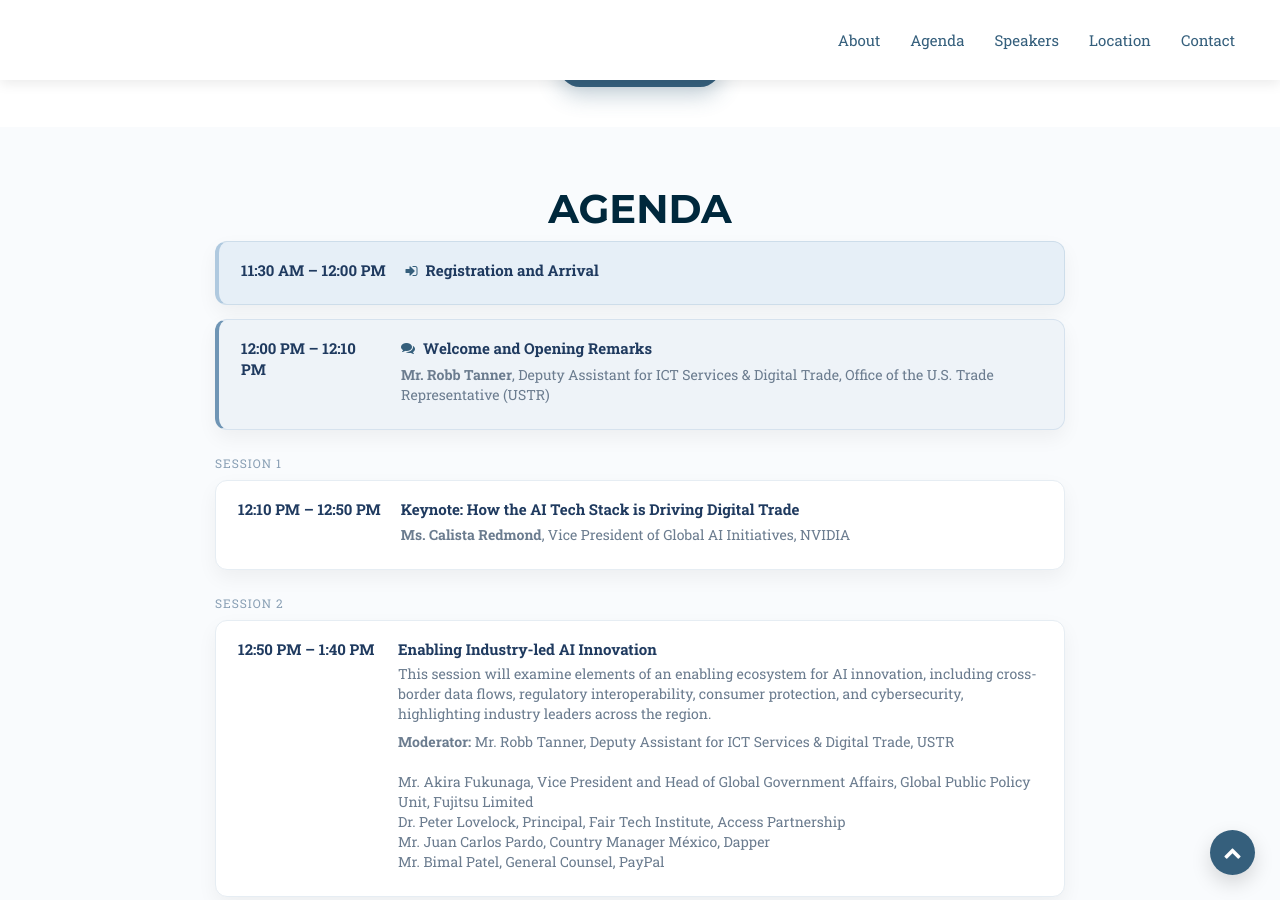
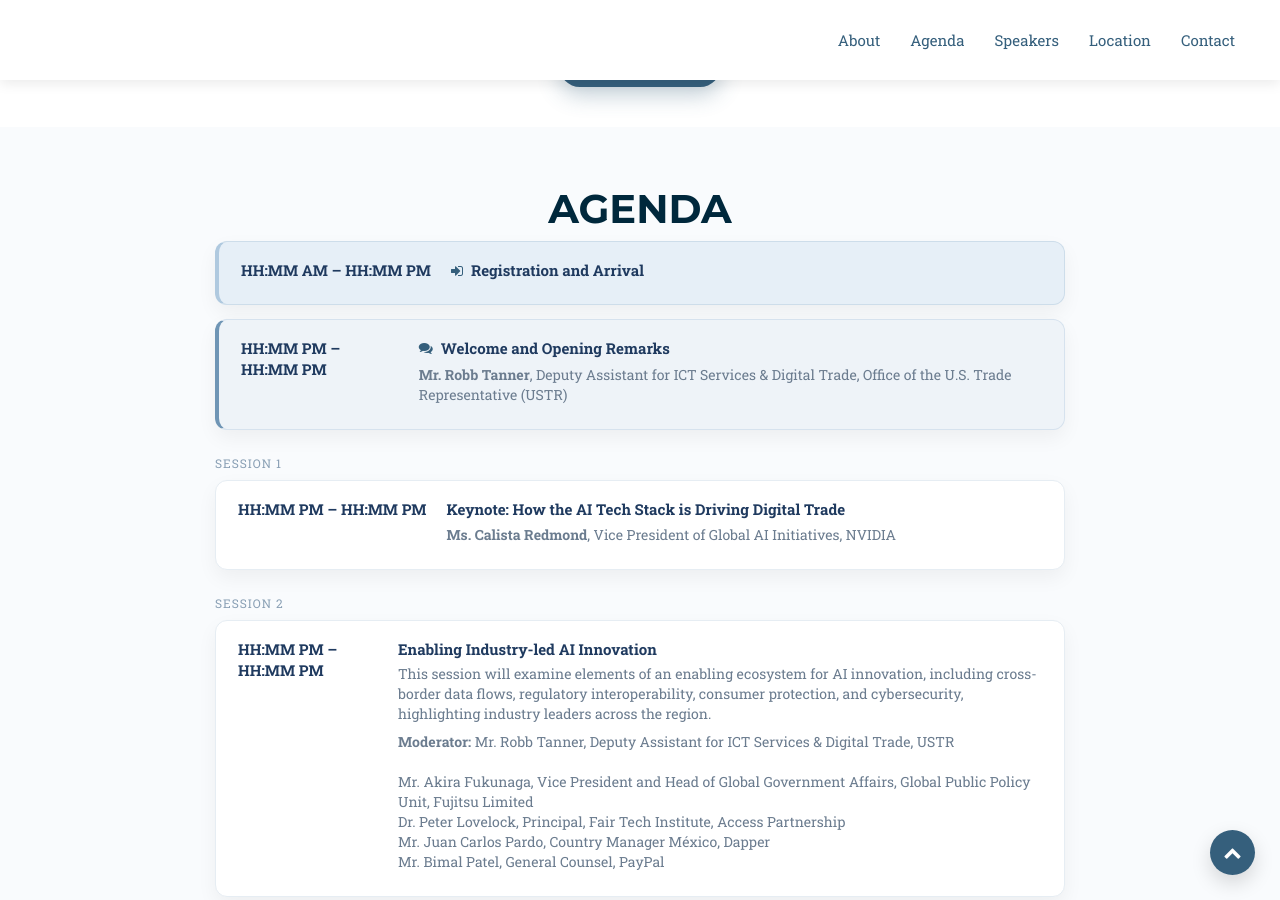
Before and after one commit to usapecrise/workshop_website_template, a Jekyll site: the page built from index.html, in a window 1280 px wide and 900 px high, scrolled down 1594 px. Built offline with Jekyll 4.4.1, drawn with Linux system fonts in a browser that asks for light colours; nearby versions of some CDN libraries; some web fonts are replaced; library files that are not in the unit come from our copies; some of the changed text lies outside the part shown.

Commit message:
Update agenda.html

```diff
--- a/_includes/2017_data/agenda.html
+++ b/_includes/2017_data/agenda.html
@@ -9,7 +9,7 @@
 
       <!-- ARRIVAL -->
       <div class="agenda-card registration">
-        <div class="agenda-time">11:30 AM – 12:00 PM</div>
+        <div class="agenda-time">HH:MM AM – HH:MM PM</div>
         <div class="agenda-content">
           <div class="agenda-title">
             <i class="fa fa-sign-in"></i> Registration and Arrival
@@ -19,7 +19,7 @@
 
       <!-- OPENING -->
       <div class="agenda-card welcome">
-        <div class="agenda-time">12:00 PM – 12:10 PM</div>
+        <div class="agenda-time">HH:MM PM – HH:MM PM</div>
         <div class="agenda-content">
           <div class="agenda-title">
             <i class="fa fa-comments"></i> Welcome and Opening Remarks
@@ -34,7 +34,7 @@
       <div class="agenda-session-label">Session 1</div>
 
       <div class="agenda-card">
-        <div class="agenda-time">12:10 PM – 12:50 PM</div>
+        <div class="agenda-time">HH:MM PM – HH:MM PM</div>
         <div class="agenda-content">
           <div class="agenda-title">
             Keynote: How the AI Tech Stack is Driving Digital Trade
@@ -49,7 +49,7 @@
       <div class="agenda-session-label">Session 2</div>
 
       <div class="agenda-card">
-        <div class="agenda-time">12:50 PM – 1:40 PM</div>
+        <div class="agenda-time">HH:MM PM – HH:MM PM</div>
         <div class="agenda-content">
           <div class="agenda-title">Enabling Industry-led AI Innovation</div>
           <div class="agenda-desc">
@@ -68,7 +68,7 @@
 
       <!-- BREAK -->
       <div class="agenda-card break">
-        <div class="agenda-time">1:40 PM – 1:55 PM</div>
+        <div class="agenda-time">HH:MM PM – HH:MM PM</div>
         <div class="agenda-content">
           <div class="agenda-title">
             <i class="fa fa-coffee"></i> Coffee Break
@@ -80,7 +80,7 @@
       <div class="agenda-session-label">Session 3</div>
 
       <div class="agenda-card">
-        <div class="agenda-time">1:55 PM – 2:55 PM</div>
+        <div class="agenda-time">HH:MM PM – HH:MM PM</div>
         <div class="agenda-content">
           <div class="agenda-title">Accelerating AI through Collaboration</div>
           <div class="agenda-desc">
@@ -98,7 +98,7 @@
 
       <!-- CLOSING -->
       <div class="agenda-card closing">
-        <div class="agenda-time">2:55 PM – 3:00 PM</div>
+        <div class="agenda-time">HH:MM PM – HH:MM PM</div>
         <div class="agenda-content">
           <div class="agenda-title">
             <i class="fa fa-flag-checkered"></i> Closing Remarks
```
